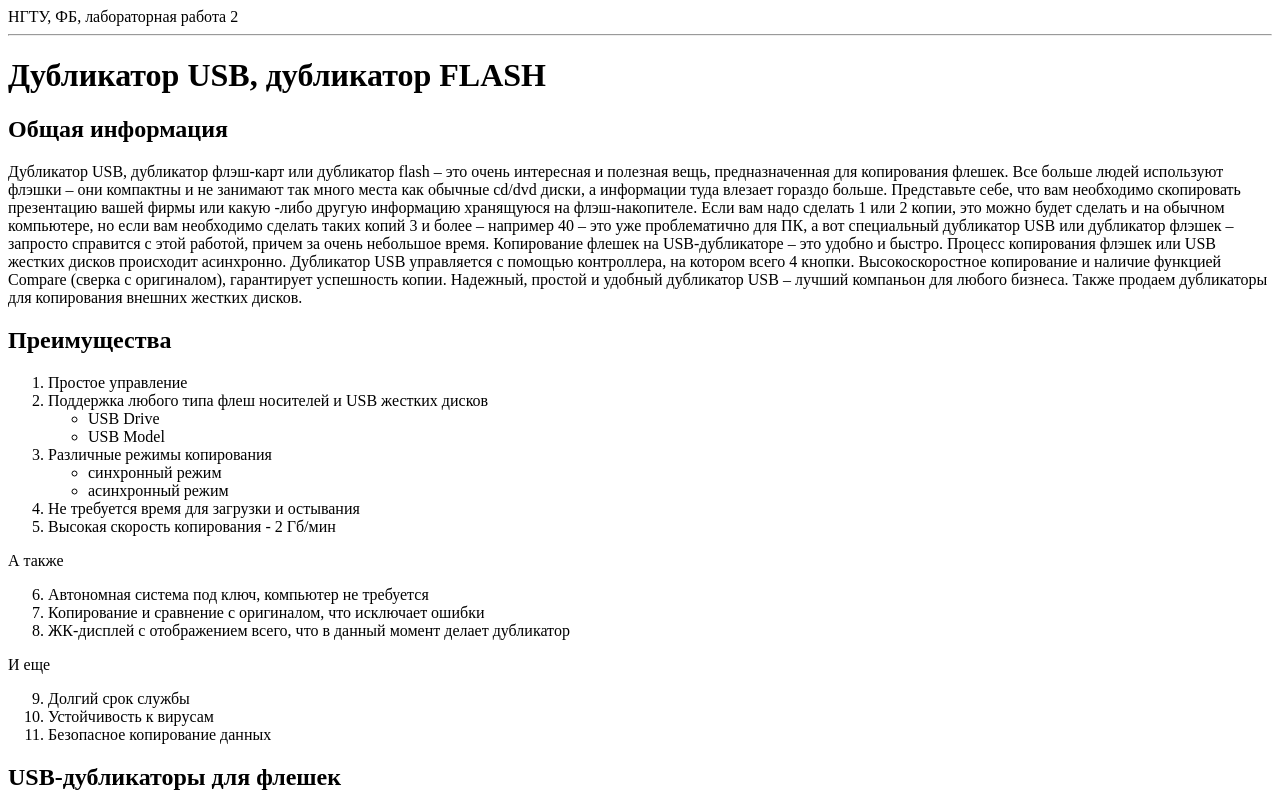
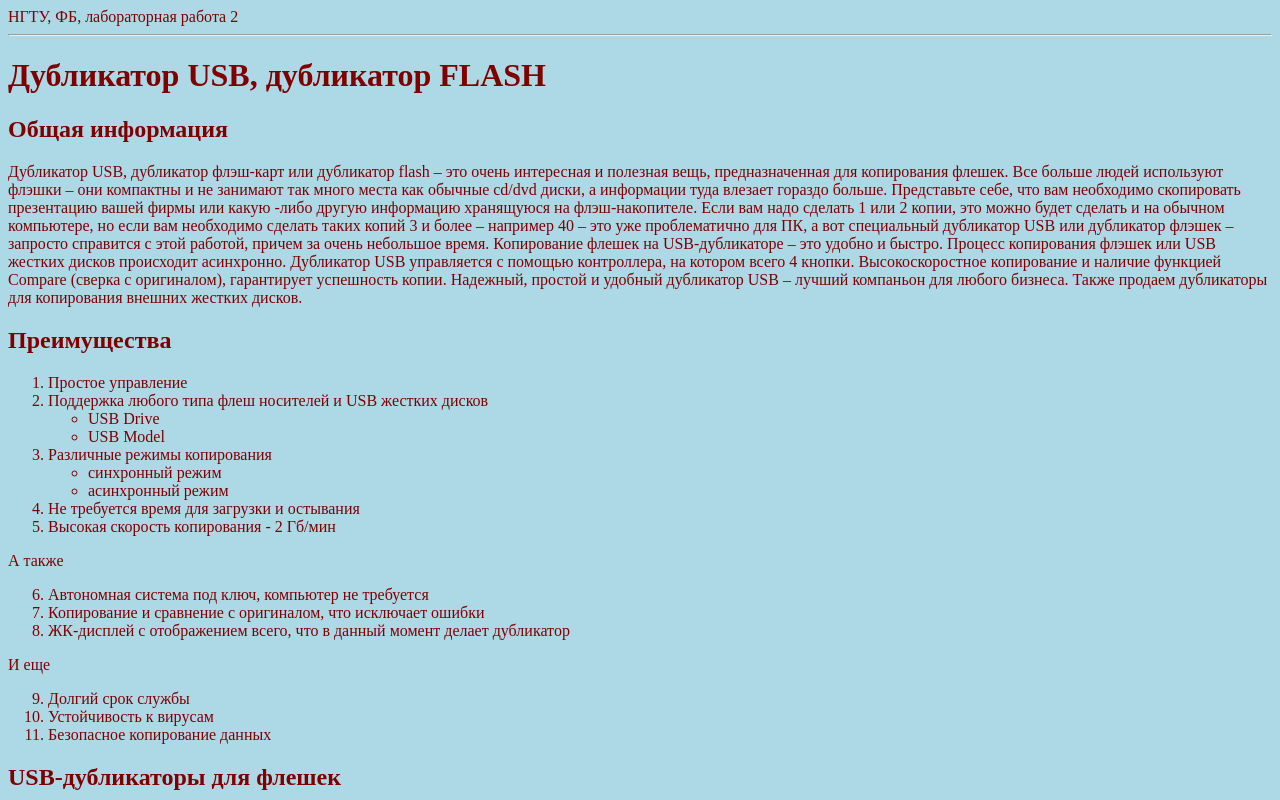
Before and after one commit to SashaSavchi/web-labs-1, a plain HTML site: page lab2/usb.html in a window 1280 px wide. Shown: the top 800 px of the page. Drawn offline with Linux system fonts and the light colour scheme.

Commit message:
Стили body

```diff
--- a/lab2/usb.html
+++ b/lab2/usb.html
@@ -5,8 +5,9 @@
         <title>Цуканова Александра Руслановна. Текст о дубликатах USB</title>
     </head>
 
-    <body>
-        <header>НГТУ, ФБ, лабораторная работа 2
+    <body style="background-color: lightblue; color: maroon; font-variant: Arial;">
+        <header>
+            НГТУ, ФБ, лабораторная работа 2
             <hr>
         </header>
 
```
